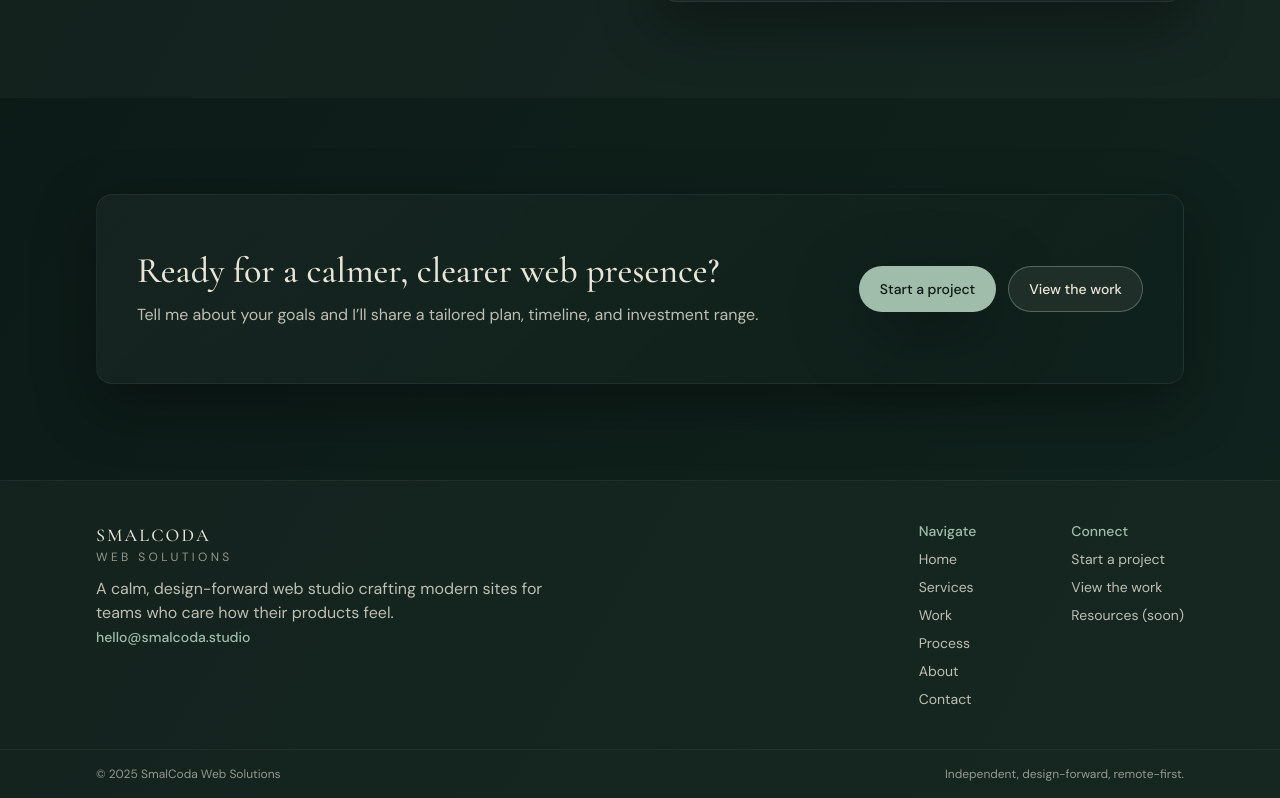
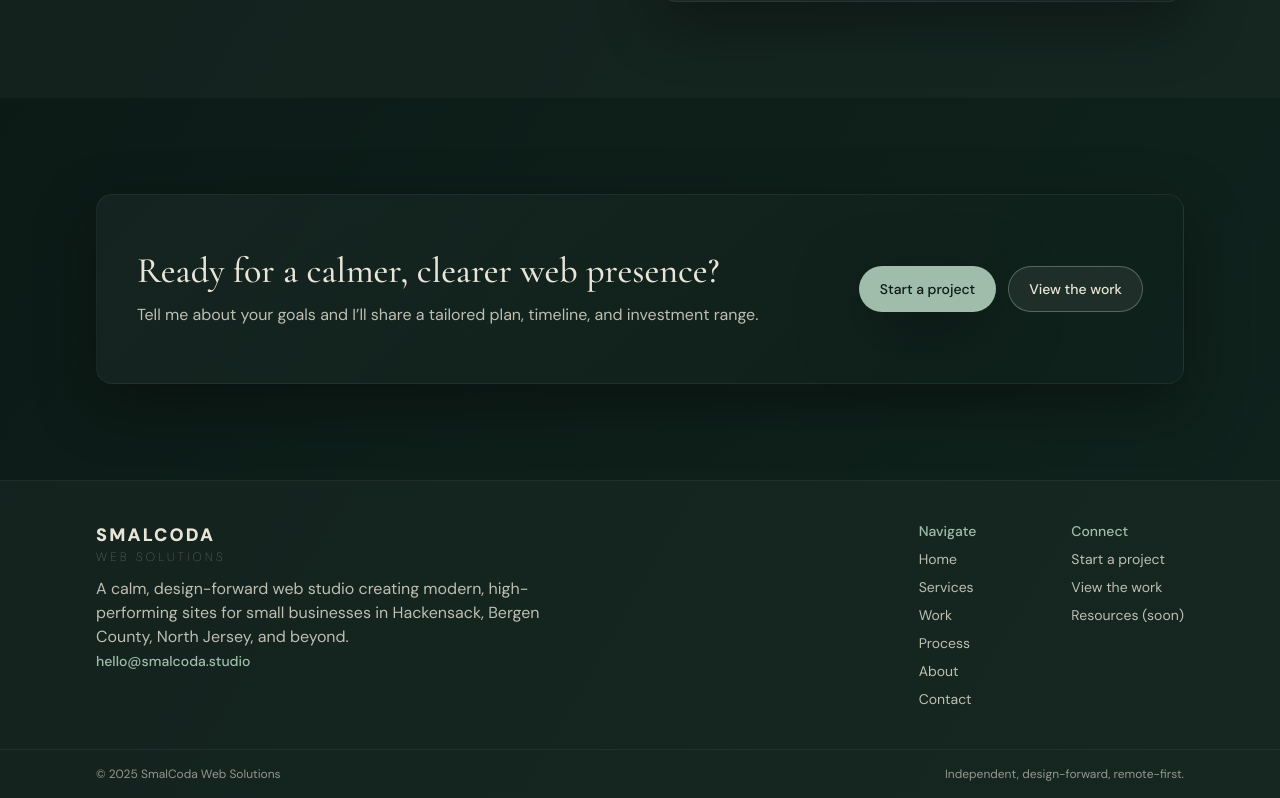
Before and after one commit to andrewliamc/smalcoda-web-solutions, a Next.js app: page / in a window 1280 px wide. Shown: the part 2631-3429 px from the top of the page. Built offline with nearby package versions, Linux system fonts and the light colour scheme.

Commit message:
Fixing footer wordmark logo

```diff
--- a/components/Footer.tsx
+++ b/components/Footer.tsx
@@ -16,16 +16,15 @@ export function Footer() {
       <Container className="flex flex-col gap-8 py-10 md:flex-row md:items-start md:justify-between">
         <div className="space-y-3">
           <div>
-            <p className="text-lg font-heading tracking-[0.12em] text-brand-sand">
+            <p className="text-lg font-sans font-black uppercase tracking-[0.12em] text-brand-sand">
               SMALCODA
             </p>
-            <p className="text-xs uppercase tracking-[0.28em] text-brand-sand/60">
-              Web Solutions
+            <p className="text-xs font-sans font-thin uppercase tracking-[0.28em] text-brand-sand/60">
+              WEB SOLUTIONS
             </p>
           </div>
           <p className="max-w-md text-brand-sand/80">
-            A calm, design-forward web studio crafting modern sites for teams who
-            care how their products feel.
+            A calm, design-forward web studio creating modern, high-performing sites for small businesses in Hackensack, Bergen County, North Jersey, and beyond.
           </p>
           <Link
             href="mailto:hello@smalcoda.studio"
```
